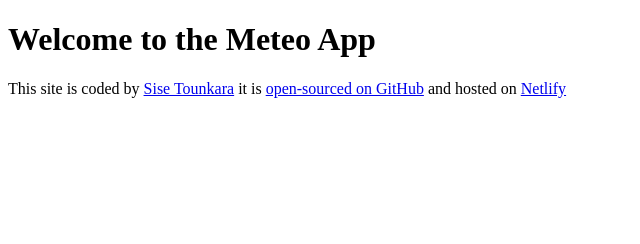
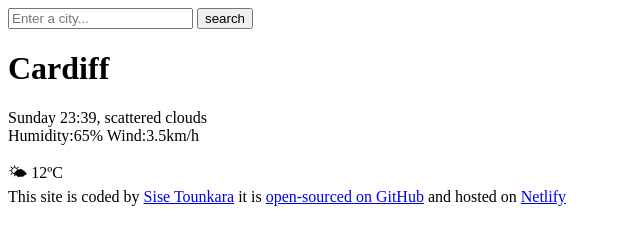
Before and after one commit to Sise-Tounkara/meteo, a plain HTML site: page index.html in a window 1280 px wide. Shown: the whole page, without its empty margins (0-640 px from the left). Drawn offline with Linux system fonts and the light colour scheme.

Commit message:
Add html to the project

```diff
--- a/index.html
+++ b/index.html
@@ -6,14 +6,34 @@
     <title>Meteo App</title>
   </head>
   <body>
-    <h1>Welcome to the Meteo App</h1>
+    <header>
+      <form action="">
+        <input type="search" placeholder="Enter a city..." required />
+        <input type="submit" value="search" />
+      </form>
+    </header>
+    <main>
+      <div>
+        <h1>Cardiff</h1>
+        <p>
+          Sunday 23:39, scattered clouds <br />
+          Humidity:65% Wind:3.5km/h
+        </p>
+      </div>
+      <div>🌤 12ºC</div>
+
+    </main>
     <footer>
       This site is coded by
       <a href="https://github.com/Sise-Tounkara" target="_blank"
         >Sise Tounkara</a
       >
-      it is <a href="https://github.com/Sise-Tounkara/meteo" target="_blank">open-sourced on GitHub</a> and
-      hosted on <a href="https://meteos.netlify.app/" target="_blank">Netlify</a>
+      it is
+      <a href="https://github.com/Sise-Tounkara/meteo" target="_blank"
+        >open-sourced on GitHub</a
+      >
+      and hosted on
+      <a href="https://meteos.netlify.app/" target="_blank">Netlify</a>
     </footer>
   </body>
 </html>
```
